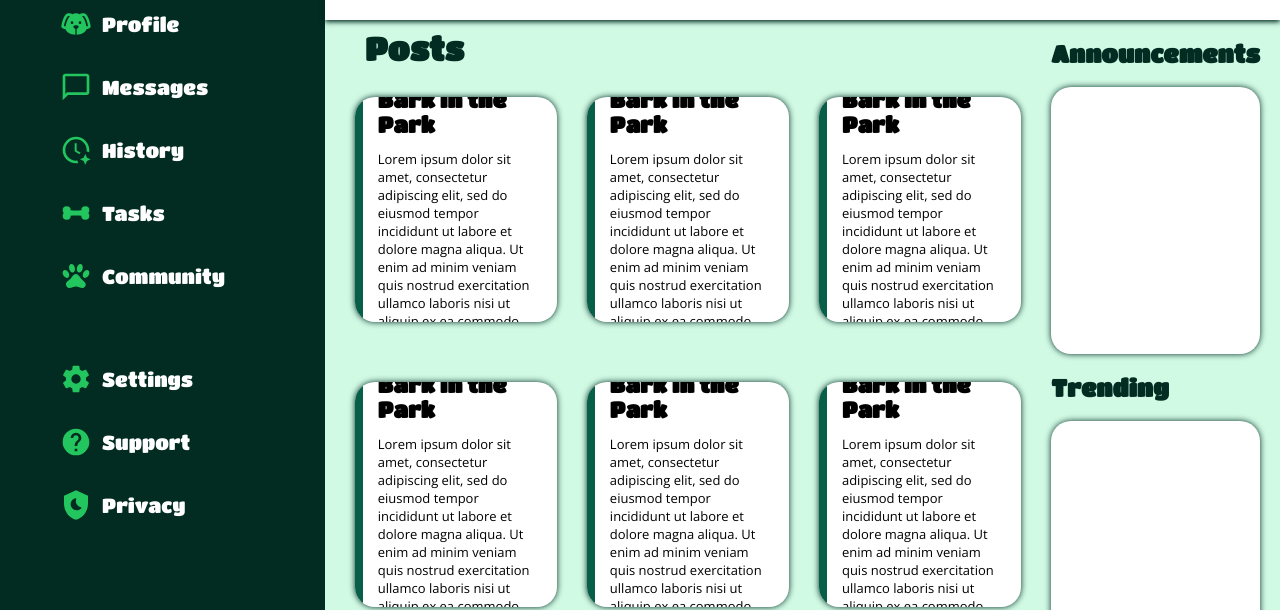
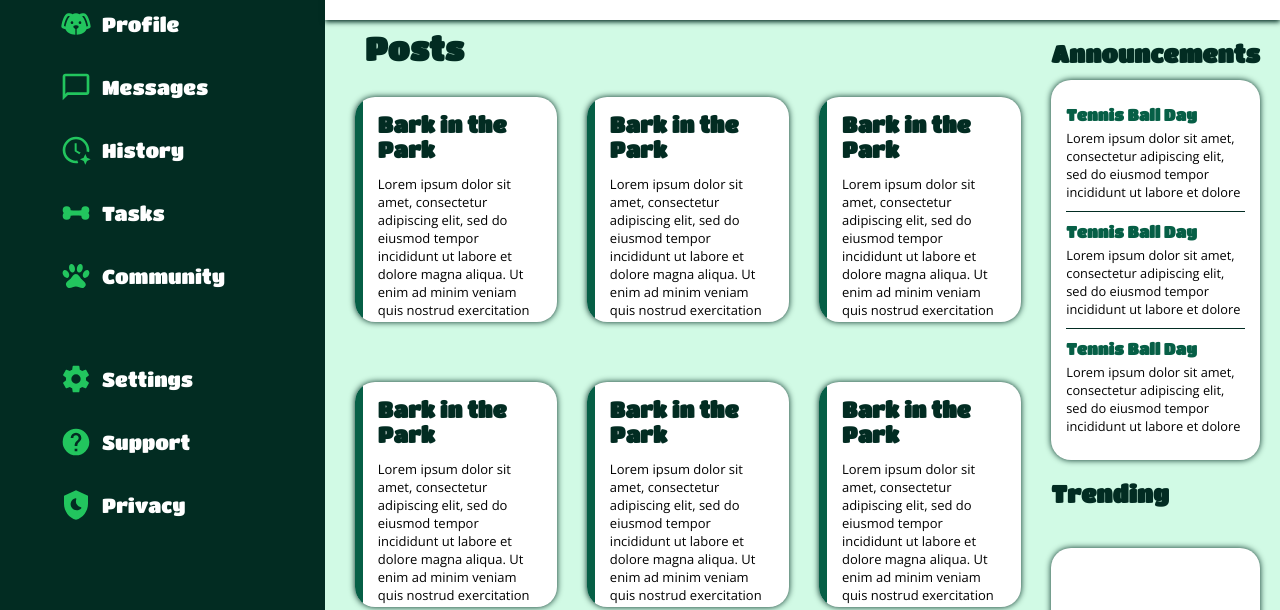
Before and after one commit to arnadeglenn/admin-dashboard, a plain HTML site: page index.html in a window 1280 px wide. Shown: the part 190-800 px from the top of the page. Drawn offline with nearby package versions, Linux system fonts and the light colour scheme.

```diff
--- a/index.html
+++ b/index.html
@@ -183,7 +183,20 @@
         <div class="notifications">
             <div class="announcements">
                 <h2>Announcements</h2>
-                <div class="announcements-box"></div>
+                <div class="announcements-box">
+                    <div>
+                        <h4>Tennis Ball Day</h4>
+                        <p>Lorem ipsum dolor sit amet, consectetur adipiscing elit, sed do eiusmod tempor incididunt ut labore et dolore</p>
+                    </div>
+                    <div>
+                        <h4>Tennis Ball Day</h4>
+                        <p>Lorem ipsum dolor sit amet, consectetur adipiscing elit, sed do eiusmod tempor incididunt ut labore et dolore</p>
+                    </div>
+                    <div>
+                        <h4>Tennis Ball Day</h4>
+                        <p id="no-border">Lorem ipsum dolor sit amet, consectetur adipiscing elit, sed do eiusmod tempor incididunt ut labore et dolore </p>
+                    </div>
+                </div>
             </div>
             <div class="trending">
                 <h2>Trending</h2>
--- a/styles.css
+++ b/styles.css
@@ -139,13 +139,47 @@ body {
 
 .announcements {
     display: grid;
-    grid-template-rows: 1fr 4fr;
+    grid-template-rows: 60px 1fr;
+    box-sizing: border-box;
+    margin: 0px;
+    padding: 0px;
 }
 
 .announcements-box {
     background-color: white;
     border-radius: 20px;
     box-shadow: 0px 0px 6px var(--dark-green);
+    margin: 0px;
+    box-sizing: border-box;
+    padding: 15px;
+}
+
+.announcements-box div p {
+    margin: 0px;
+    padding: 0px;
+    box-sizing: border-box;
+    font-family: var(--body-font);
+    font-size: .8rem;
+    padding-bottom: 10px;
+    border-bottom: 1px solid var(--dark-green);
+}
+
+#no-border {
+    margin: 0px;
+    padding: 0px;
+    box-sizing: border-box;
+    padding-bottom: 10px;
+    border-bottom: none;
+}
+
+h4 {
+    margin: 0px;
+    padding: 0px;
+    box-sizing: border-box;
+    padding-top: 10px;
+    padding-bottom: 5px;
+    font-family: var(--heading-font);
+    color: var(--mid-dark-green);
 }
 
 .trending {
@@ -248,19 +282,21 @@ button {
     padding: 15px;
     font-family: var(--body-font);
     font-size: 13px;
-    display: grid;
-    grid-template-rows: 75% 25%;
-    align-content: space-between;
-    align-items: center;
-    justify-items: end;
 }
 
 .text-box {
-    overflow-y: hidden;
+    overflow-y: auto;
+}
+
+.icon-box {
+    display: flex;
+    justify-content: end;
+    gap:5px;
 }
 
 h3 {
     margin:0px;
     font-family: var(--heading-font);
     font-size: 22px;
+    color:var(--dark-green);
 }
```
